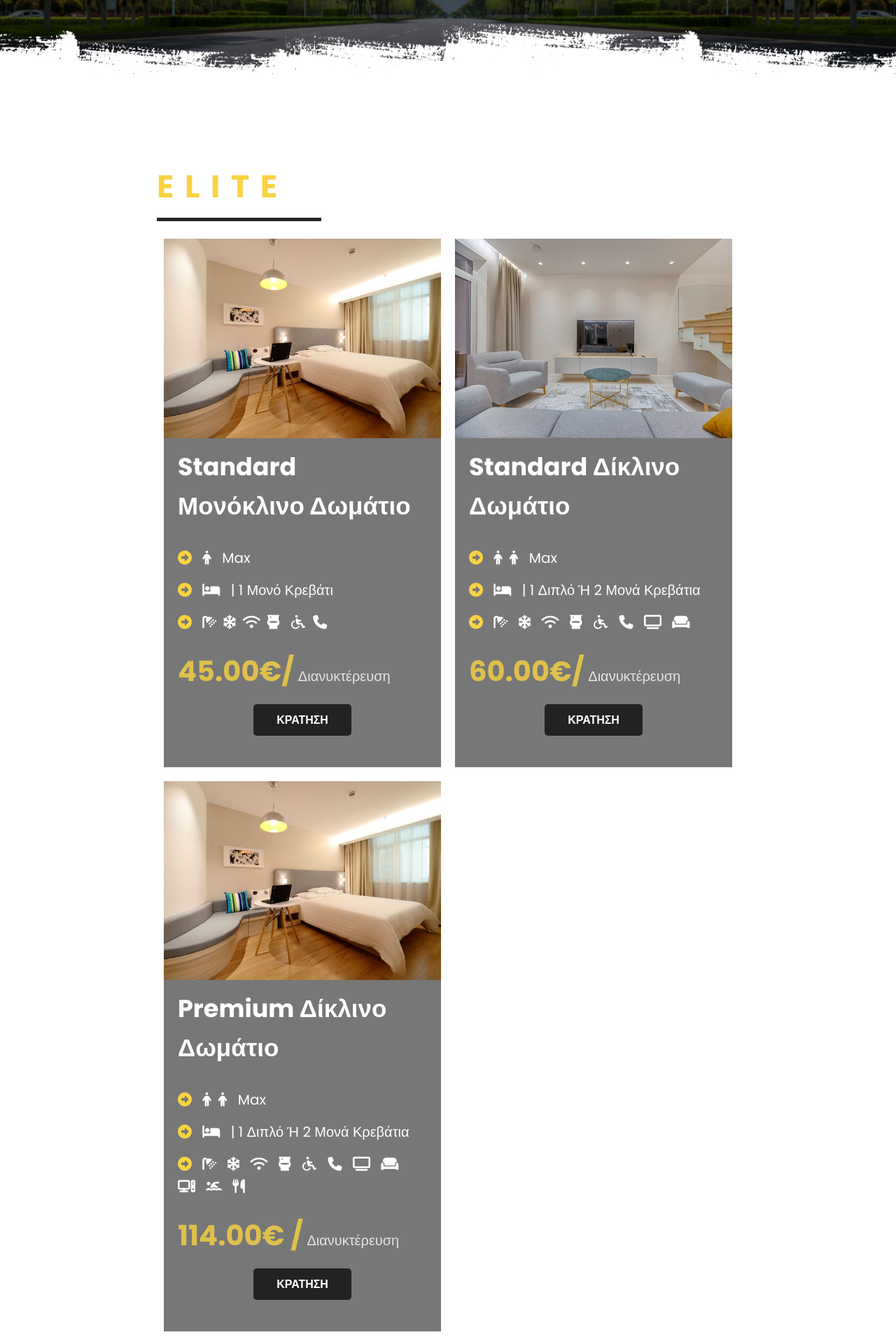
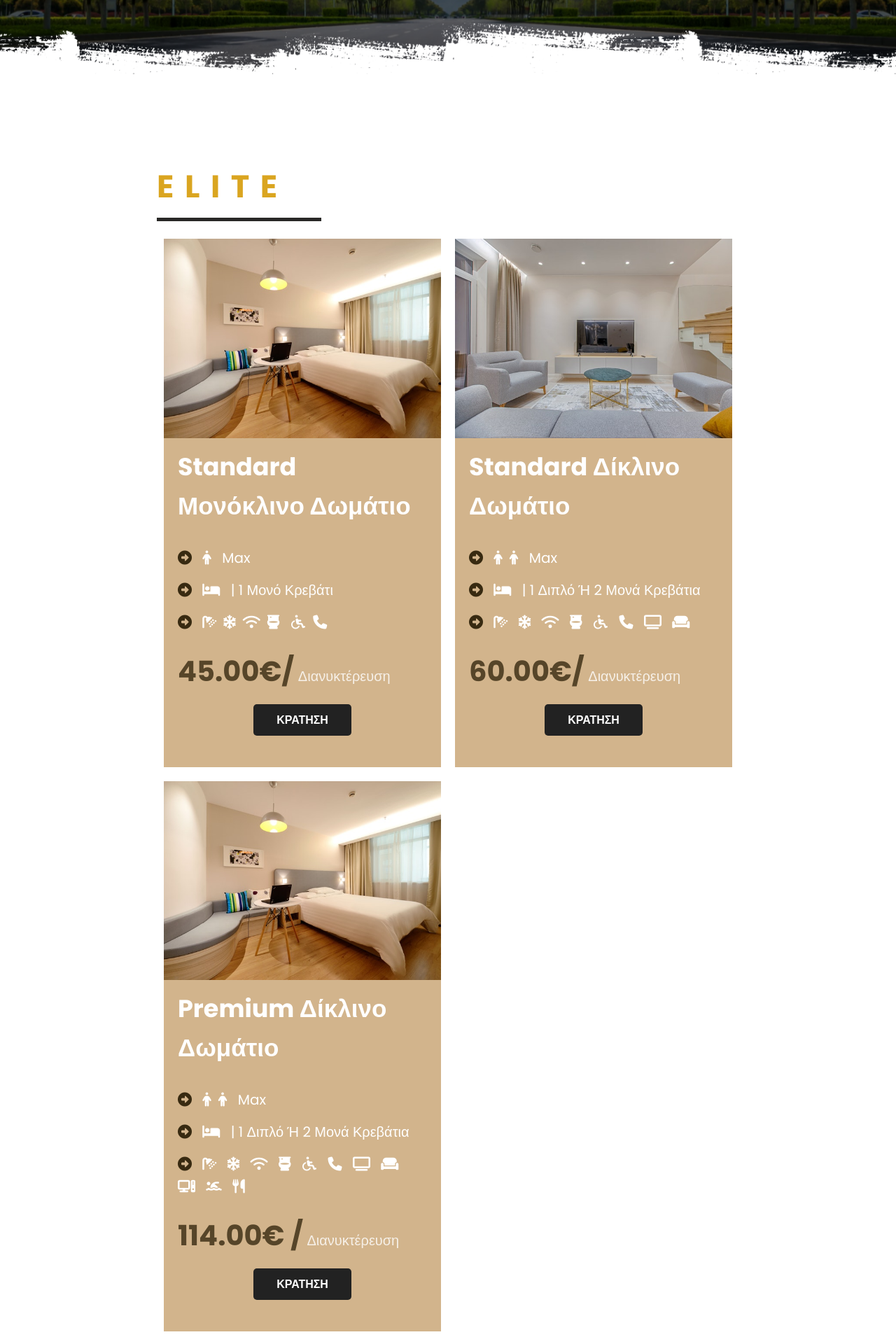
Before and after one commit to PaolaVlsc/HotelProjectWebsite2022, a PHP site: page /rooms.html in a window 1280 px wide. Shown: the part 348-2268 px from the top of the page at 70% size. Run offline with PHP 8.4, Linux system fonts and the light colour scheme; some libraries are stand-ins or nearby versions.

Commit message:
Change colors and icons

```diff
--- a/css/rooms.css
+++ b/css/rooms.css
@@ -18,7 +18,7 @@
 
 :root{
     --transition: all 0.7s ease;
-    --yellow: #f9d342;
+    --yellow: #382a11;
     --dark: #292826;
 }
 *{
@@ -73,7 +73,7 @@ img{
     text-transform: uppercase;
     letter-spacing: 3px;
     font-size: 30px;
-    color: var(--yellow);
+    color: #DAA520;
     border-bottom: 5px solid var(--dark);
     width: 235px;
     margin: 15px 0;
@@ -93,7 +93,7 @@ img{
 .room{
     margin: 45px 0;
     padding-bottom: 25px;
-    background: var(--light-black);
+    background: #D2B48C;
     color: #fff;
 }
 .room-text{
--- a/css/style.css
+++ b/css/style.css
@@ -3,7 +3,7 @@
 
 /* TODO 1. main settup */
 :root {
-    --main-color: #8e44ad;
+    --main-color: #B8860B;
     --black: #222;
     --white: #fff;
     --light-black: #777;
@@ -167,7 +167,7 @@ section { /* padding header */
 .footer {
     background-size: cover; /*Resize the background image to cover the entire container, even if it has to stretch the image or cut a little bit off one of the edges*/
     /*background: url(../images/footer-bg.jpg) no-repeat center;*/
-    background-color: bisque;
+    background-color: #FAEBD7;
 }
 
 .footer .box-container {
```
Also changed, not shown: images/icon-1.png, images/icon-2.png, images/icon-3.png, images/icon-4.png.
